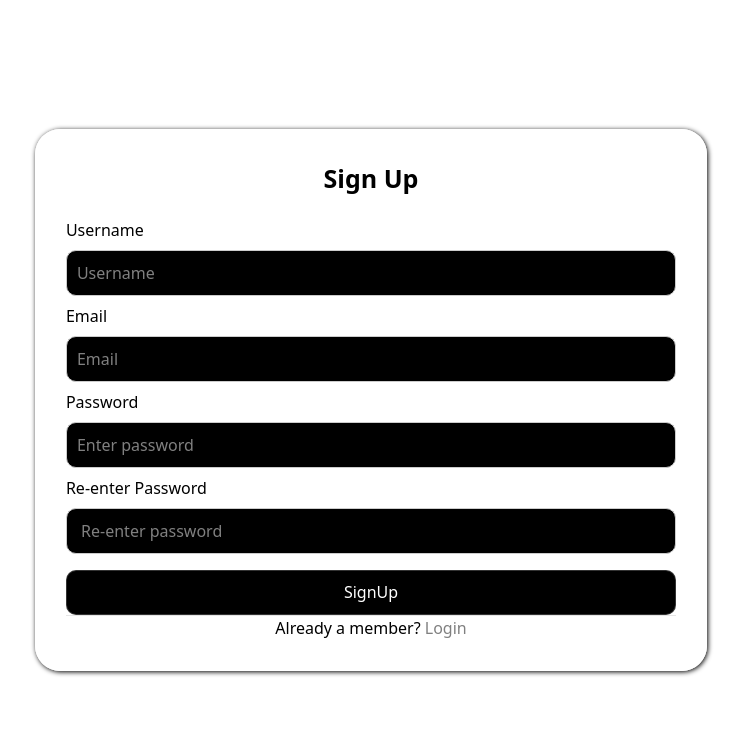
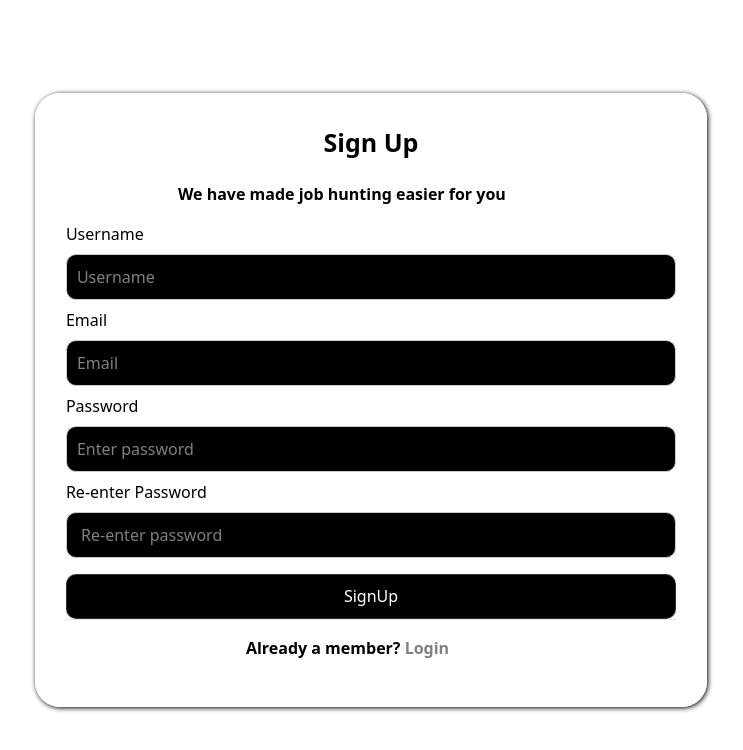
Before and after one commit to itumeleng-itu/task3-JobApplication, a React (Vite) app in the folder task3/: page /signup in a window 1280 px wide. Shown: the top 750 px of the page, without its empty margins (449-1192 px from the left). Built offline with nearby package versions, Linux system fonts and the light colour scheme.

Commit message:
added messages to the login and signup to motivate the user

```diff
--- a/task3/pages/login.tsx
+++ b/task3/pages/login.tsx
@@ -56,7 +56,7 @@ import { useNavigate, Link } from "react-router-dom";
           justifyContent: "center",
           alignItems: "center",
           backgroundColor: "white",
-          width:"100vh"
+          width:"105vh"
         }}
       >
         <form
@@ -75,6 +75,8 @@ import { useNavigate, Link } from "react-router-dom";
           <h2 style={{ textAlign: "center", marginBottom: "20px", fontWeight:"700", fontSize:"25px" }}>
             Log In
           </h2>
+          <p className="p-3 text-s mb-3 font-semibold">View available jobs tailored for you, near you</p>
+          <hr className="bg-black"></hr>
           <label>Name</label>
           <input
           type="text"
--- a/task3/pages/signup.tsx
+++ b/task3/pages/signup.tsx
@@ -85,6 +85,7 @@ export default function Signup() {
            }}>
             Sign Up
           </h2>
+          <p className="pl-28 text-s mb-4 font-semibold">We have made job hunting easier for you</p>
           <label>Username</label>
           <input
           type="text"
@@ -172,9 +173,7 @@ export default function Signup() {
           }}>
         SignUp</button>
         <hr></hr>
-        <p style={{
-            textAlign:"center",
-        }}> Already a member? <Link to="/login" style={{textDecoration:"none", color:"grey"}}>Login</Link>
+        <p className="pl-45 text-s mb-4 mt-4 font-semibold"> Already a member? <Link to="/login" style={{textDecoration:"none", color:"grey"}}>Login</Link>
         </p>
         </form>
       </div>
```
Also changed, not shown: 1 other file (tests, documents, lock files or other folders).
